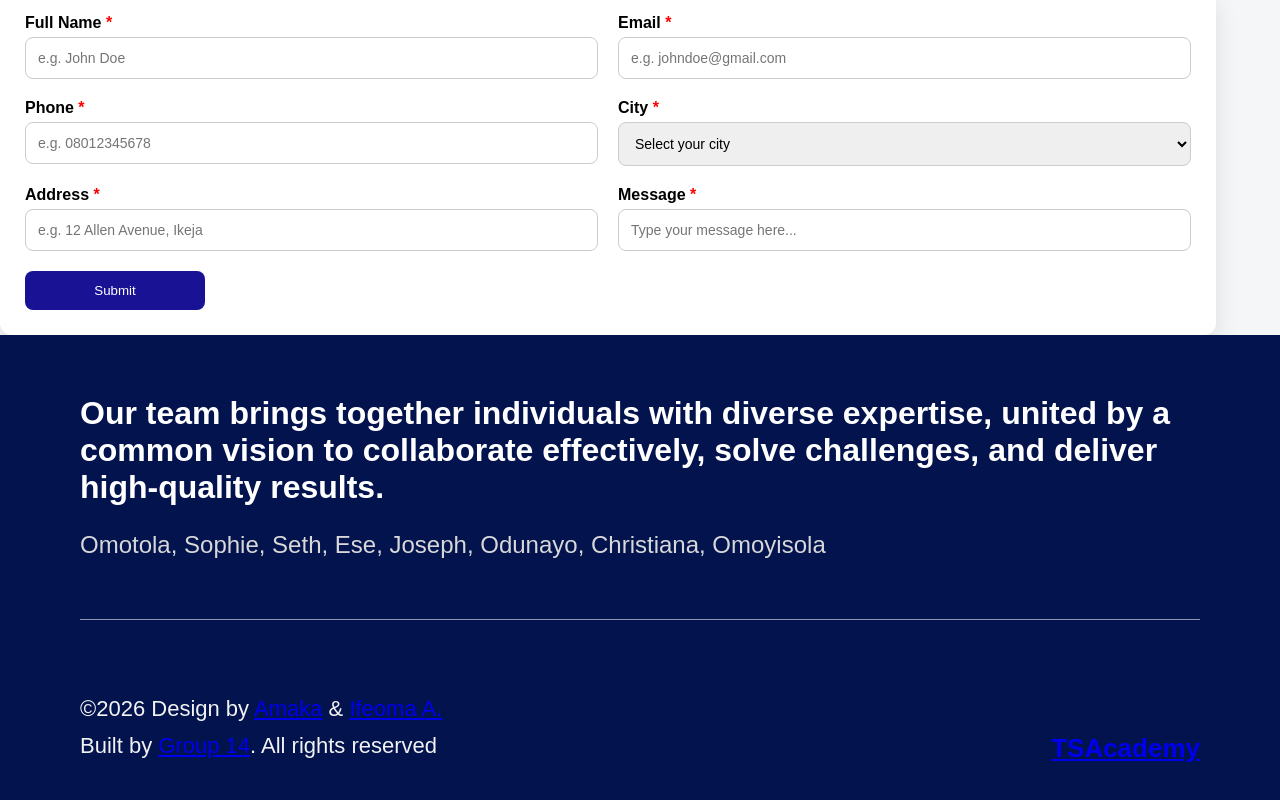
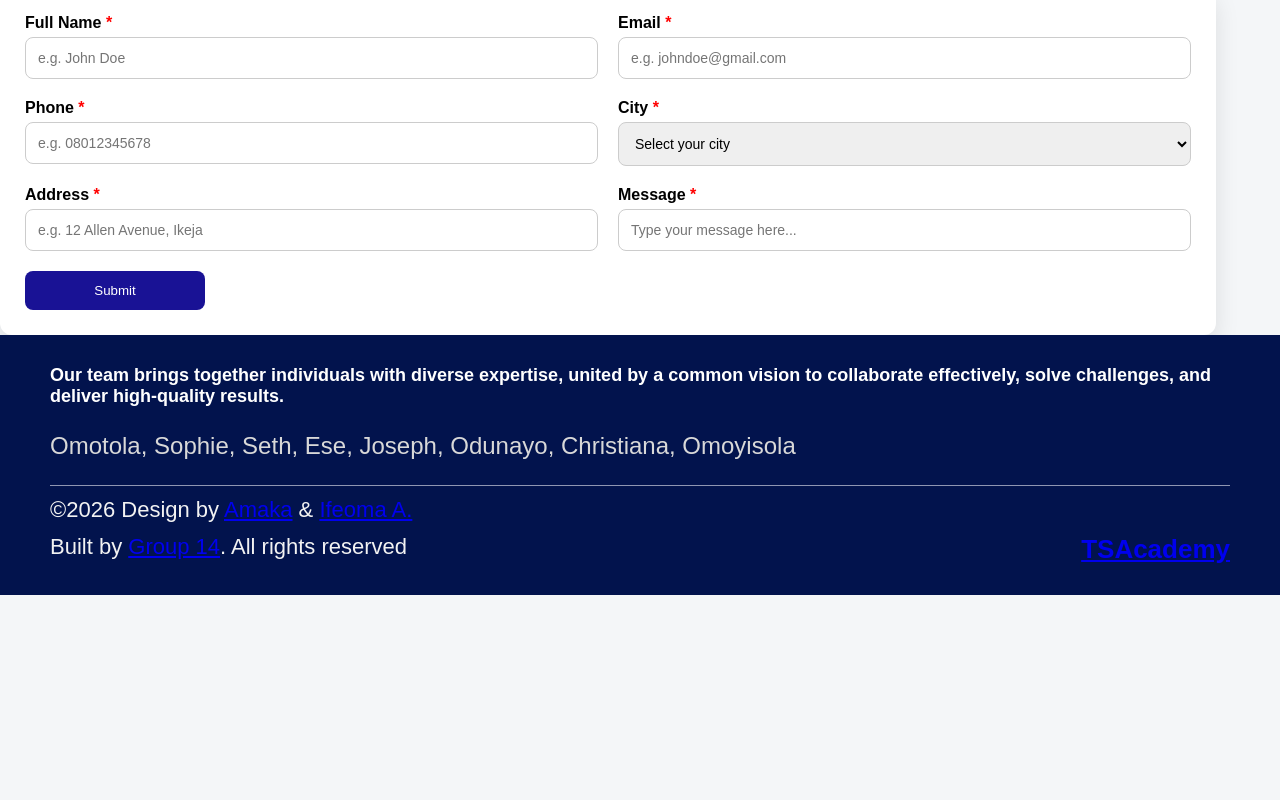
Before and after one commit to Pempixel-Web/capstone-project-group-14, a React (Create React App) app: page / in a window 1280 px wide. Shown: the part 2918-3718 px from the top of the page. After the commit the page ends 3513 px from the top, so only its background shows below. Built offline with nearby package versions, Linux system fonts and the light colour scheme.

Commit message:
Updated footer style

```diff
--- a/src/components/Footer.css
+++ b/src/components/Footer.css
@@ -2,19 +2,20 @@
 .site-footer{
   background:#02134d;
   color:white;
-  padding:60px 80px 40px;
+  /* padding:60px 80px 40px; */
+   padding:30px 50px;
 }
 
 .site-footer .footer-container{
   display:flex;
   flex-direction:column;
-  gap:40px;
+  gap:5px;
 }
 
 .site-footer .about-section h2{
-  font-size:32px;
+  font-size:18px;
   margin-bottom:25px;
-  font-weight:700;
+  font-weight:600;
 }
 
 .site-footer .about-section p{
@@ -35,7 +36,7 @@
   align-items:flex-end;
   flex-wrap:wrap;
   gap:20px;
-  margin-top:30px;
+  /* margin-top:10px; */
 }
 
 .site-footer .footer-left p{
@@ -53,6 +54,10 @@ h2{
   font-family: 'Poppins', sans-serif;
 }
 
+
+/* Animation */
+/* Animation */
+
 /* Responsive Design */
 @media(max-width:768px){
   .site-footer{
@@ -60,7 +65,7 @@ h2{
   }
 
   .site-footer .about-section h2{
-    font-size:26px;
+    font-size:18px;
   }
 
   .site-footer .about-section p{
```
